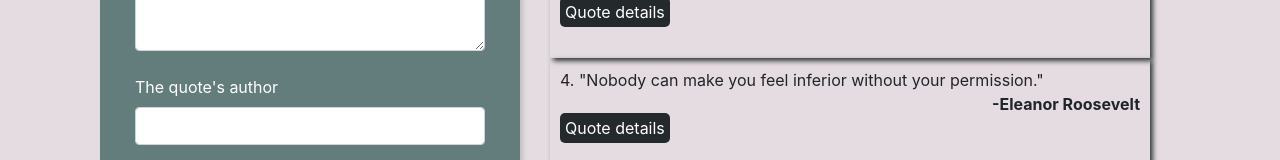
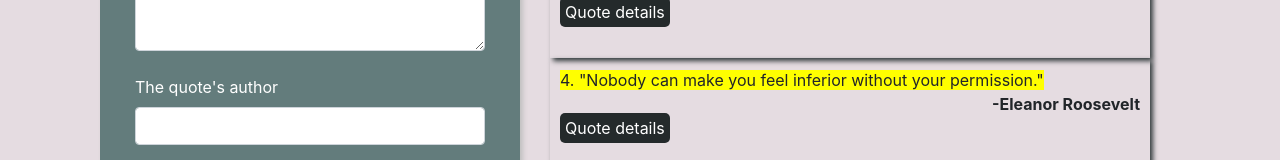
Before and after one commit to demarillacizere/quotes, an Angular app: page / in a window 1280 px wide. Shown: the part 864-1024 px from the top of the page. Built offline with nearby package versions, Linux system fonts and the light colour scheme.

Commit message:
updated the highlighting directive

```diff
--- a/src/app/quotes/quotes.component.html
+++ b/src/app/quotes/quotes.component.html
@@ -18,8 +18,8 @@
             <div *ngFor='let quote of quotes;let i = index' id="quote">
                 <div>
                     <div>
-                        <span id="{{i}}" >{{quote.id}}. "{{quote.quoteWords}}"</span>
-                        <!-- <span id="{{i}}" *ngIf="highestUpvote()!==quote.upvotes || quote.upvotes===0">{{quote.id}}. "{{quote.quoteWords}}"</span> -->
+                        <span id="{{i}}" appHigherUpvotes *ngIf="HighestUpvote()===quote.upvote && quote.upvote>0">{{quote.id}}. "{{quote.quoteWords}}"</span>
+                        <span id="{{i}}" *ngIf="HighestUpvote()!==quote.upvote || quote.upvote===0">{{quote.id}}. "{{quote.quoteWords}}"</span>
                     </div>
                         <div style="text-align:right"><strong>-{{quote.author}}</strong></div>
                     <span (click)='toogleDetails(i)' class="container details">Quote details</span><br><br>
```
